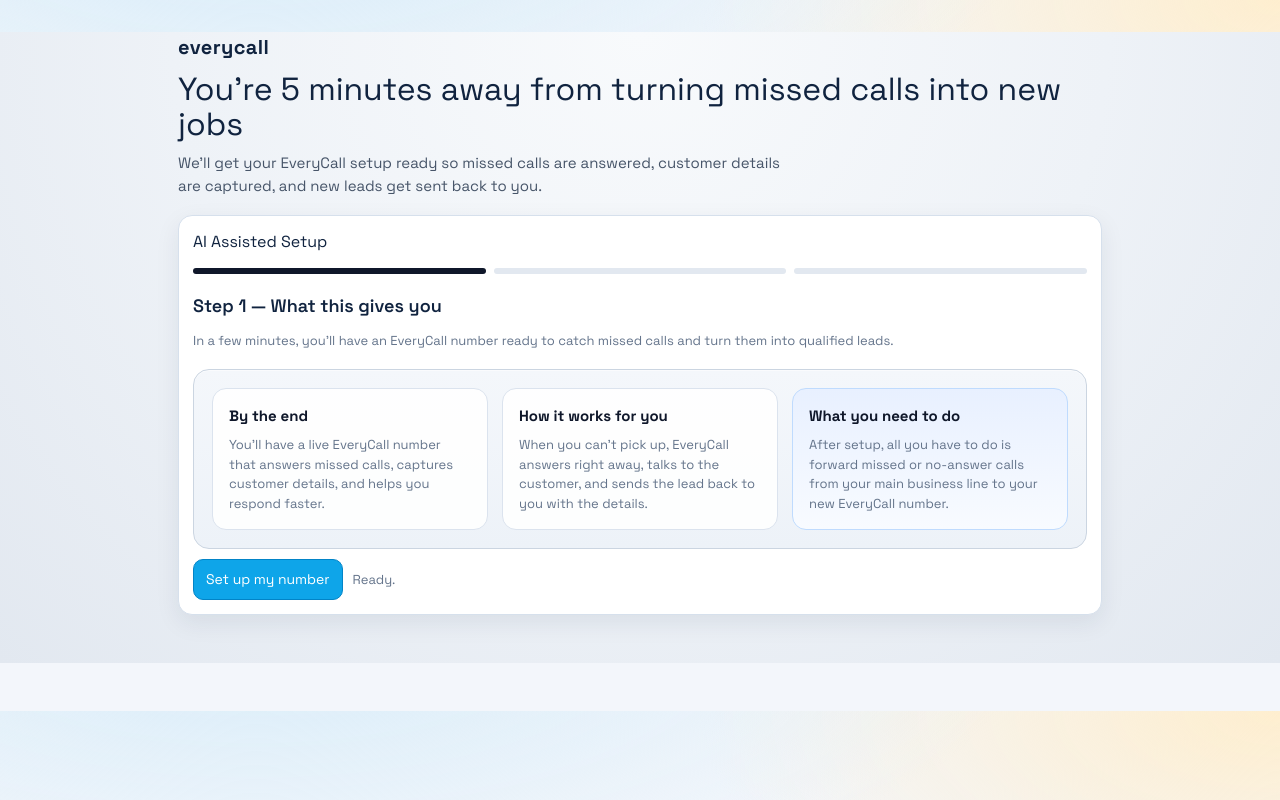
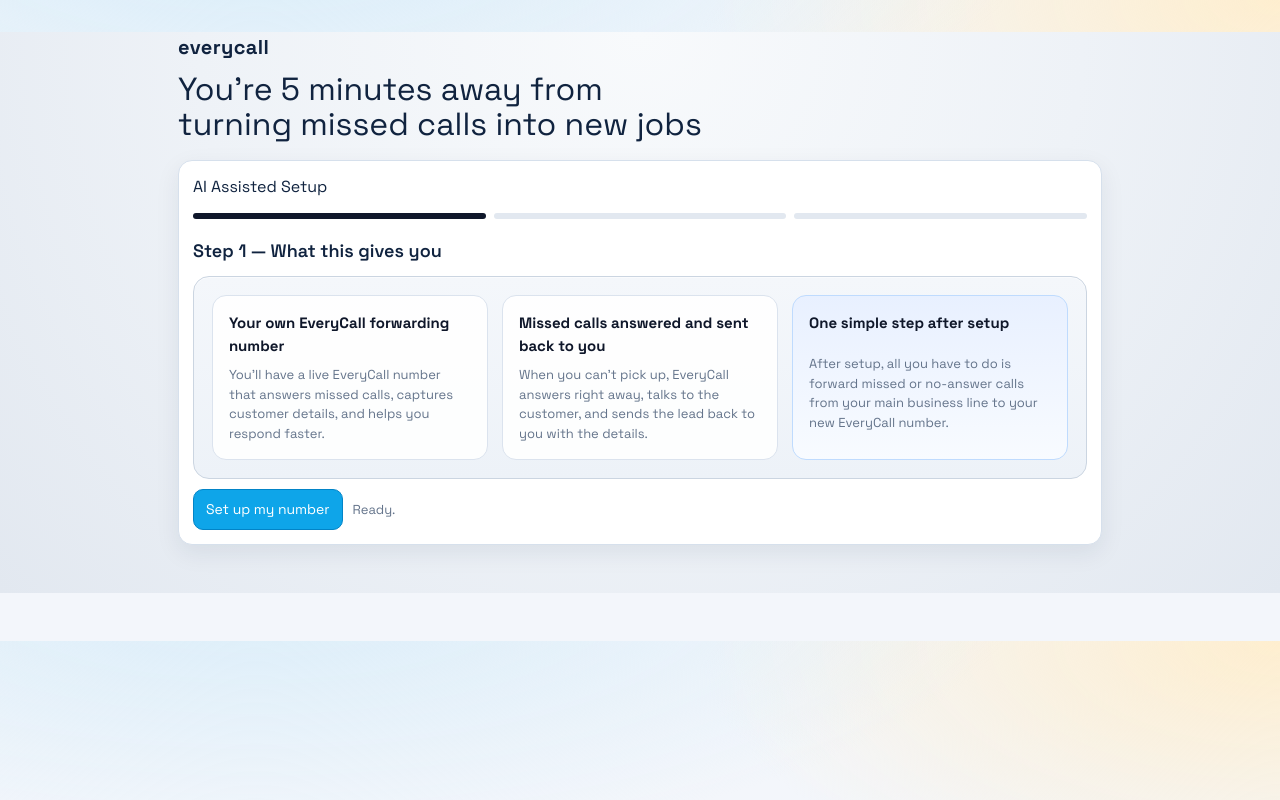
Before and after one commit to jonlehman/everycall_system, a Next.js app: page /intake in a window 1280 px wide. Built offline with nearby package versions, Linux system fonts and the light colour scheme.

Commit message:
Refine intake intro page copy

```diff
--- a/app/intake/page.jsx
+++ b/app/intake/page.jsx
@@ -439,8 +439,11 @@
       <div className="intake-shell">
         <div className="intake-hero">
           <div className="intake-brand">everycall</div>
-          <h1 className="intake-headline">You&apos;re 5 minutes away from turning missed calls into new jobs</h1>
-          <div className="intake-subhead">We&apos;ll get your EveryCall setup ready so missed calls are answered, customer details are captured, and new leads get sent back to you.</div>
+          <h1 className="intake-headline">
+            You&apos;re 5 minutes away from
+            <br />
+            turning missed calls into new jobs
+          </h1>
         </div>
         <div className="card intake-card">
           <h1>AI Assisted Setup</h1>
@@ -454,23 +457,22 @@
             {step === 0 && (
               <div className="intake-stack">
                 <div className="intake-page-title">Step 1 — What this gives you</div>
-                <div className="intake-page-hint">In a few minutes, you&apos;ll have an EveryCall number ready to catch missed calls and turn them into qualified leads.</div>
                 <section className="intake-intro-panel">
                   <div className="intake-intro-grid">
                     <div className="intake-intro-card">
-                      <div className="intake-section-title">By the end</div>
+                      <div className="intake-section-title">Your own EveryCall forwarding number</div>
                       <p className="intake-muted">
                         You&apos;ll have a live EveryCall number that answers missed calls, captures customer details, and helps you respond faster.
                       </p>
                     </div>
                     <div className="intake-intro-card">
-                      <div className="intake-section-title">How it works for you</div>
+                      <div className="intake-section-title">Missed calls answered and sent back to you</div>
                       <p className="intake-muted">
                         When you can&apos;t pick up, EveryCall answers right away, talks to the customer, and sends the lead back to you with the details.
                       </p>
                     </div>
                     <div className="intake-intro-card intake-intro-card-accent">
-                      <div className="intake-section-title">What you need to do</div>
+                      <div className="intake-section-title">One simple step after setup</div>
                       <p className="intake-muted">
                         After setup, all you have to do is forward missed or no-answer calls from your main business line to your new EveryCall number.
                       </p>
```
